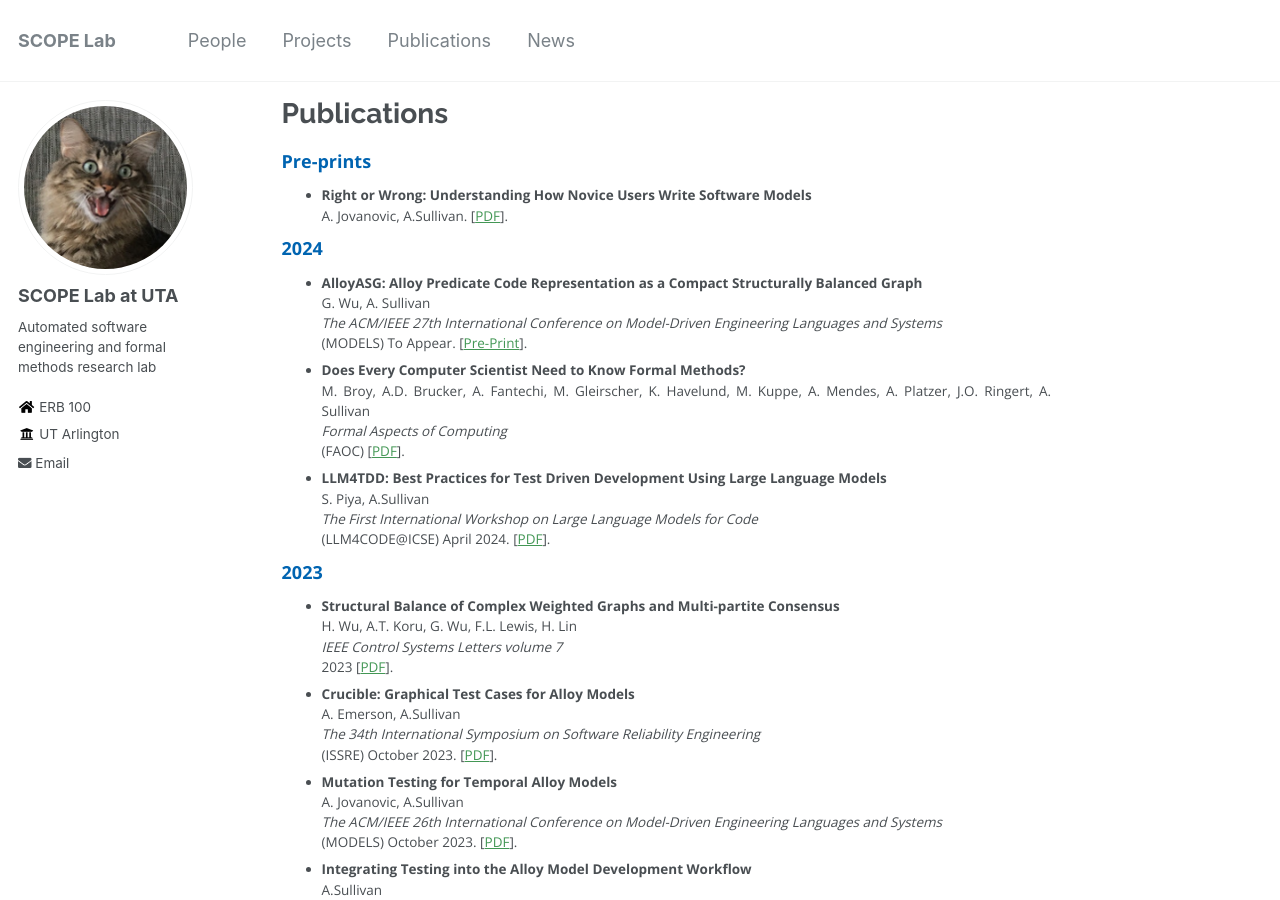
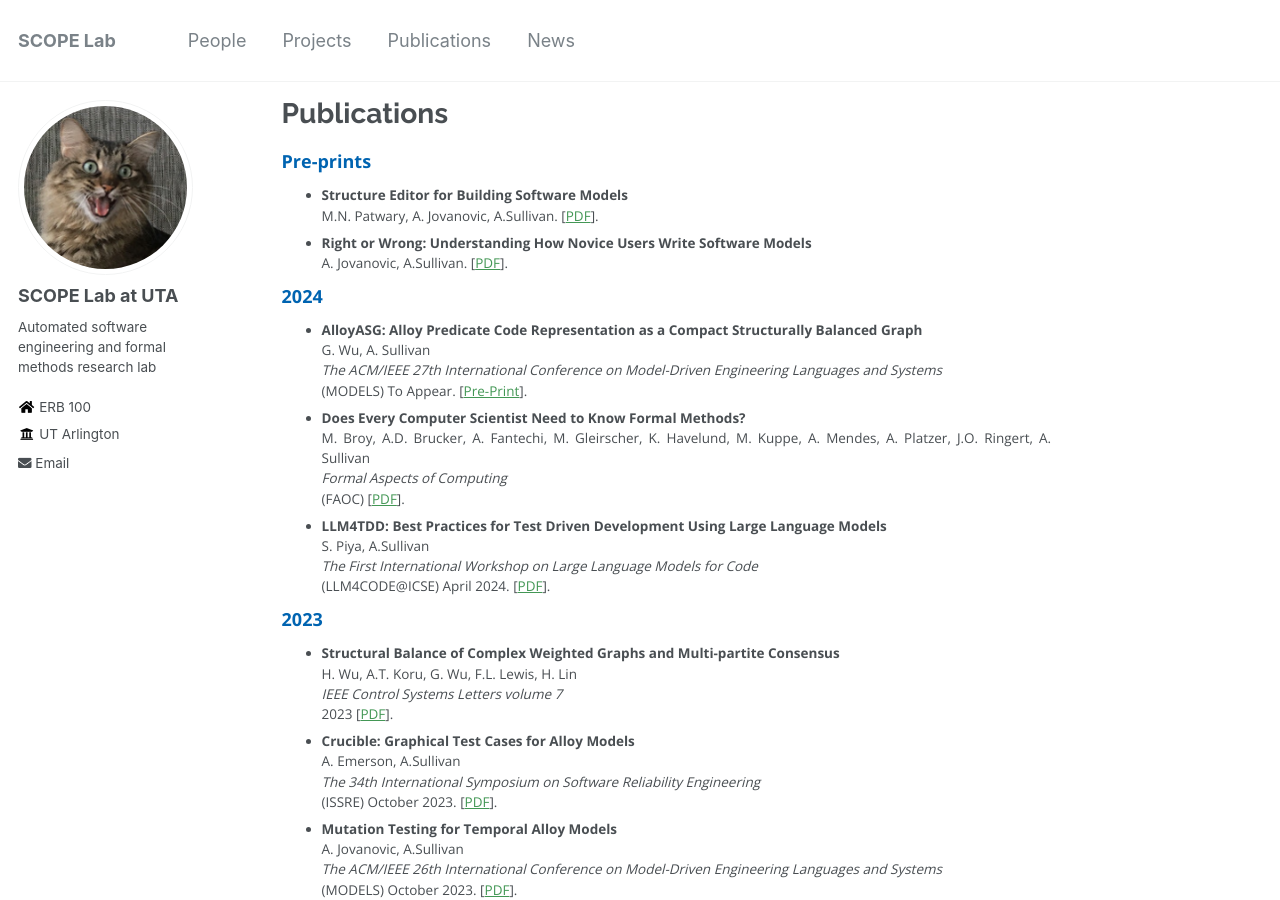
Before and after one commit to SCOPELabUTA/SCOPELabUTA.github.io, a Jekyll site: the page built from _pages/publications.md, in a window 1280 px wide and 900 px high. Built offline with Jekyll 4.4.1, drawn with Linux system fonts in a browser that asks for light colours.

Commit message:
Update publications.md

```diff
--- a/_pages/publications.md
+++ b/_pages/publications.md
@@ -5,6 +5,8 @@ author_profile: true
 ---
 ### Pre-prints
 
+* **Structure Editor for Building Software Models**
+M.N. Patwary, A. Jovanovic, A.Sullivan. \[[PDF](https://arxiv.org/pdf/2406.09524)\].
 * **Right or Wrong: Understanding How Novice Users Write Software Models**
 A. Jovanovic, A.Sullivan. \[[PDF](https://arxiv.org/pdf/2402.06624.pdf)\].
 
```
